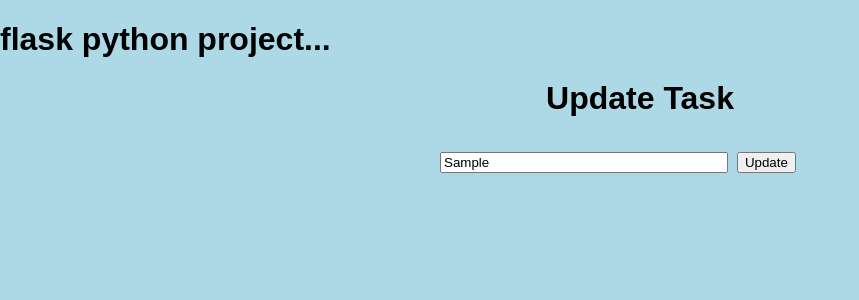
After one commit to ebo-arcadia/flask-project-task-manager, a Flask app: page /update/1 in a window 1280 px wide. The commit adds this page. Shown: the top 300 px of the page, without its empty margins (0-859 px from the left). Run offline with Flask 2, Linux system fonts and the light colour scheme; tables that the repository leaves empty hold one stand-in row (values such as "Sample post").

Commit message:
set up update route, find task with id, href send url to app.py with post action, find task, update content of task, update db, redirect

```diff
--- a/app.py
+++ b/app.py
@@ -48,5 +48,20 @@ def delete(id):
     except:
         return 'there was an issue deleting this task'
 
+@app.route('/update/<int:id>', methods=['GET', 'POST'])
+def update(id):
+    task = Todo.query.get_or_404(id)
+
+    if request.method == 'POST':
+        task.content = request.form['content']
+
+        try:
+            db.session.commit()
+            return redirect('/')
+        except:
+            return 'there was an issue updating the task'
+    else:
+        return render_template('update.html', task=task)
+
 if __name__ == "__main__":
     app.run(debug=True)
--- a/templates/index.html
+++ b/templates/index.html
@@ -20,7 +20,7 @@
                 <td>
                     <a href="/delete/{{task.id}}">Delete</a>
                     <br>
-                    <a href="">Update</a>
+                    <a href="/update/{{task.id}}">Update</a>
                 </td>
             </tr>
         {% endfor %}
--- /dev/null
+++ b/templates/update.html
@@ -0,0 +1,16 @@
+{% extends 'base.html' %}
+
+{% block head %}
+<h1>flask python project...</h1>
+{% endblock %}
+
+{% block body%}
+<div class="content">
+    <h1 style="text-align: center">Update Task<h1>
+
+    <form action="/update/{{task.id}}" method="POST">
+        <input type="text" name="content" id="content" value={{task.content}}>
+        <input type="submit" value="Update">
+    </form>
+</div>
+{% endblock %}
```
Also changed, not shown: test.db.
